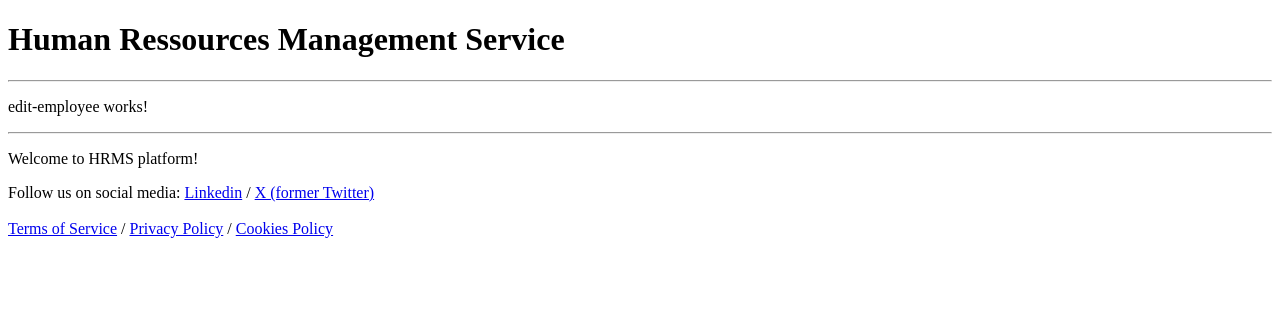
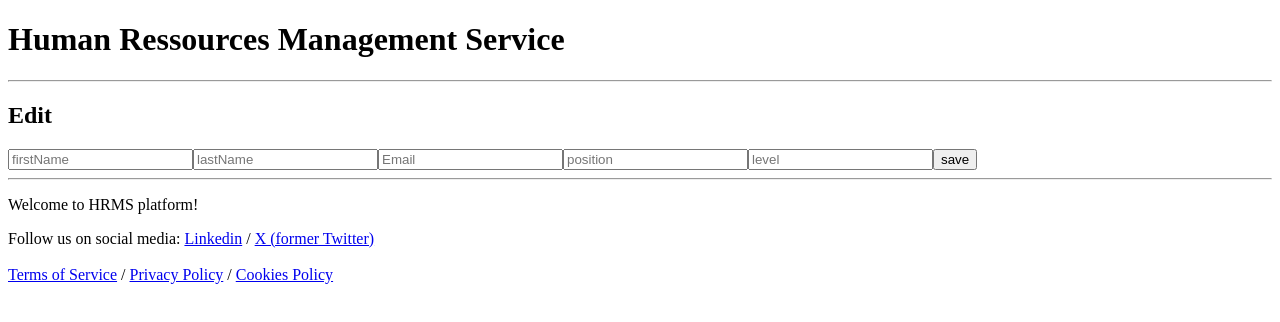
Before and after one commit to JoaoGoncalves/flag-atangola, an Angular app in the folder hrms/: page /employees/edit in a window 1280 px wide. Shown: the top 322 px of the page. Built offline with nearby package versions, Linux system fonts and the light colour scheme.

Commit message:
formgroup e fom html

```diff
--- a/hrms/src/app/pages/employees/edit-employee/edit-employee.html
+++ b/hrms/src/app/pages/employees/edit-employee/edit-employee.html
@@ -1 +1,12 @@
-<p>edit-employee works!</p>
+<div>
+    <h1>Edit</h1>
+    <form [formGroup]="form">
+        <input type="text" placeholder="firstName" formControlName="firstName">
+        <input type="text" placeholder="lastName" formControlName="lastName">
+        <input type="text" placeholder="Email" formControlName="email">
+        <input type="text" placeholder="position" formControlName="position">
+        <input type="text" placeholder="level" formControlName="level">
+
+        <button type="submit">save</button>
+    </form>
+</div>
--- a/hrms/src/app/pages/employees/edit-employee/edit-employee.ts
+++ b/hrms/src/app/pages/employees/edit-employee/edit-employee.ts
@@ -1,11 +1,22 @@
-import { Component } from '@angular/core';
+import { Component, inject } from '@angular/core';
+import { PermissionsService } from '../../../services/permission-service';
+import { FormControl, FormGroup, ReactiveFormsModule, Validators } from '@angular/forms';
+import { EmployeeForm } from '../../../infrastructure/types/employee-form';
 
 @Component({
   selector: 'app-edit-employee',
-  imports: [],
+  imports: [ReactiveFormsModule],
   templateUrl: './edit-employee.html',
-  styleUrl: './edit-employee.css'
+  styleUrl: './edit-employee.css',
 })
 export class EditEmployee {
+  permission = inject(PermissionsService);
 
+  form = new FormGroup<EmployeeForm>({
+    firstName: new FormControl('', { nonNullable: true, validators: [Validators.required] }),
+    lastName: new FormControl('', { nonNullable: true }),
+    email: new FormControl('', { nonNullable: true }),
+    position: new FormControl('', { nonNullable: true }),
+    level: new FormControl('', { nonNullable: true }),
+  });
 }
```
